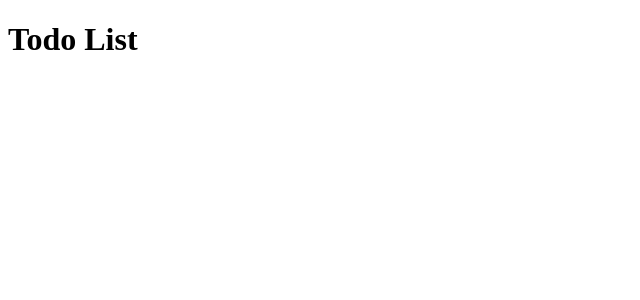
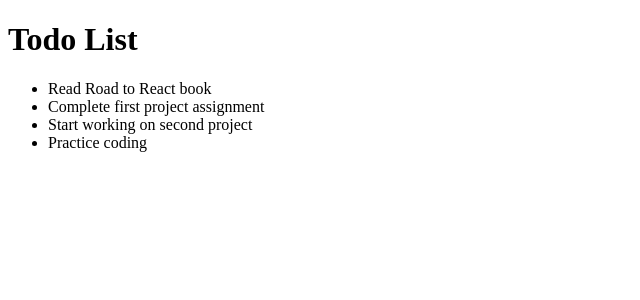
Before and after one commit to DoinaFitchevici/react-todo, a React (Create React App) app: page / in a window 1280 px wide. Shown: the top 300 px of the page, without its empty margins (0-640 px from the left). Built offline with nearby package versions, Linux system fonts and the light colour scheme; the HTML template or start-up script is replaced by a standard one.

Commit message:
Added list in React

```diff
--- a/src/App.js
+++ b/src/App.js
@@ -1,11 +1,33 @@
 import React from "react";
+
+const todoList = [
+  {
+    id: 0,
+    title: "Read Road to React book",
+  },
+  {
+    id: 1,
+    title: "Complete first project assignment",
+  },
+  {
+    id: 2,
+    title: "Start working on second project",
+  },
+  {
+    id: 3,
+    title: "Practice coding",
+  },
+];
 
 function App() {
   return (
     <div>
       <h1>Todo List</h1>
-
-      <ul></ul>
+      <ul>
+        {todoList.map(function (todoItem) {
+          return <li key={todoItem.id}>{todoItem.title}</li>;
+        })}
+      </ul>
     </div>
   );
 }
```
